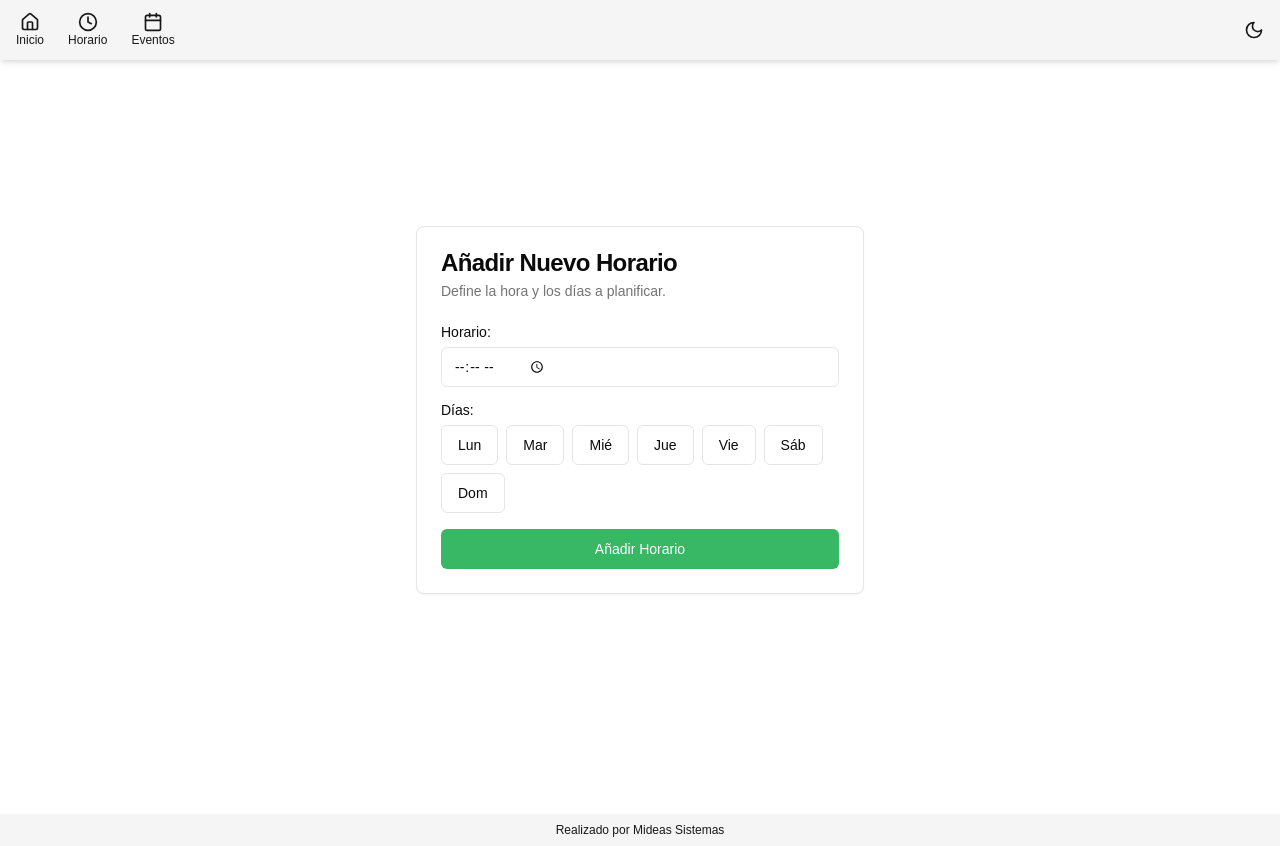
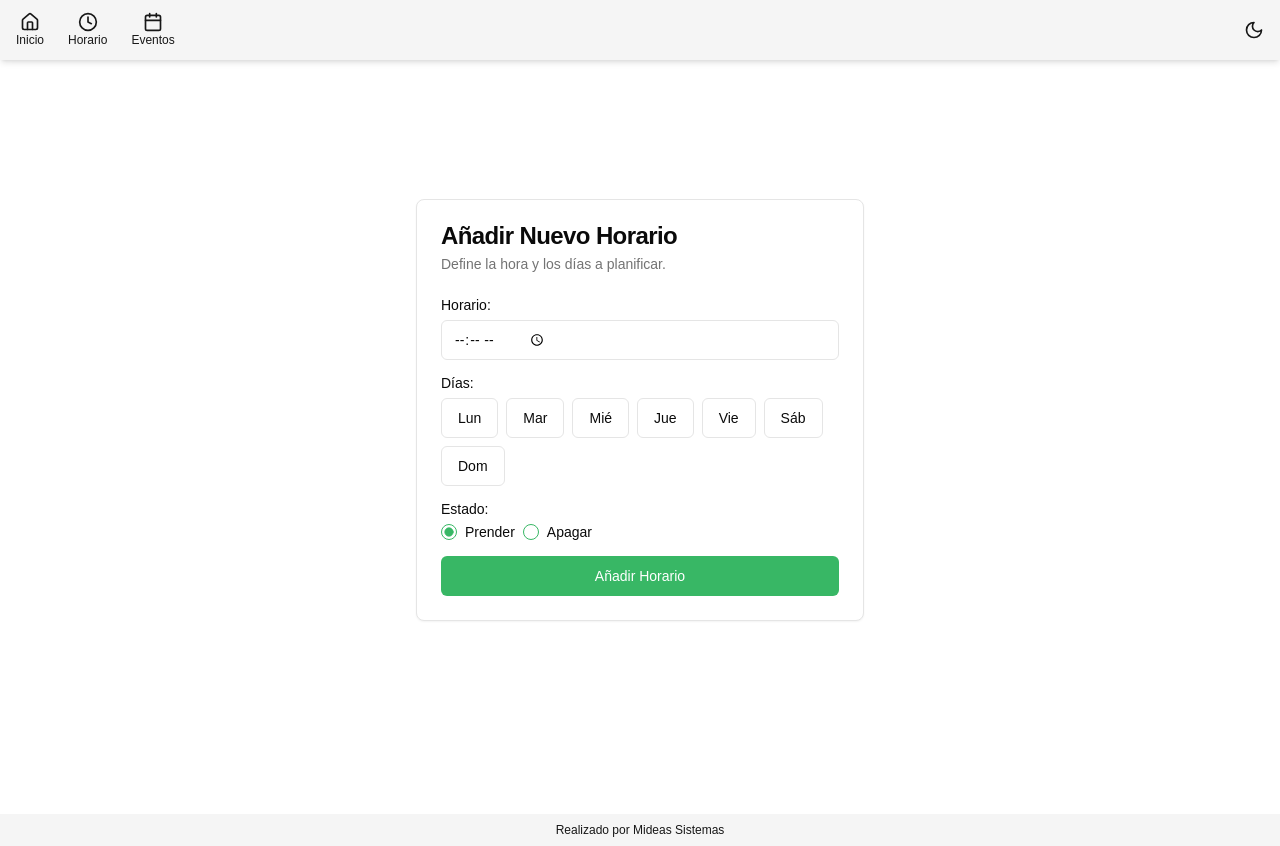
Before and after one commit to hipona/firebase-studio, a Next.js app: page /nuevos-horarios in a window 1280 px wide. Built offline with nearby package versions, Linux system fonts and the light colour scheme.

Commit message:
en lapagina nuevos-horarios agregar un radio boton para seleccionar si se va prender o apagar y que grabe en schedule.status                     antes de añadir un horario

```diff
--- a/src/app/nuevos-horarios/page.tsx
+++ b/src/app/nuevos-horarios/page.tsx
@@ -36,6 +36,7 @@ import { Popover, PopoverContent, PopoverTrigger } from '@/components/ui/popover
 import '../../../styles.css';
 import { CheckCircle } from 'lucide-react';
 import { Sheet, SheetContent, SheetHeader, SheetTitle, SheetDescription, SheetTrigger } from '@/components/ui/sheet';
+import { RadioGroup, RadioGroupItem } from "@/components/ui/radio-group"
 
 const firebaseConfig = {
   apiKey: process.env.NEXT_PUBLIC_FIREBASE_API_KEY,
@@ -69,6 +70,7 @@ export default function NuevosHorariosPage() {
   const [selectedScheduleId, setSelectedScheduleId] = useState<string | null>(
     null
   );
+  const [newStatus, setNewStatus] = useState<boolean>(true); // Estado para el status del nuevo horario
 
   const updateVersion = async () => {
     const versionRef = ref(db, 'version');
@@ -117,7 +119,7 @@ export default function NuevosHorariosPage() {
       await set(newScheduleRef, {
         time: newTime,
         days: newDays,
-        status: true,
+        status: newStatus, // Usar el estado del radio button
       });
       toast({
         title: 'Éxito',
@@ -125,6 +127,7 @@ export default function NuevosHorariosPage() {
       });
       setNewTime('');
       setNewDays([]);
+      setNewStatus(true); // Resetear el estado del radio button
 
       // Actualizar la versión en Firebase
       await updateVersion();
@@ -203,6 +206,19 @@ export default function NuevosHorariosPage() {
               ))}
             </div>
           </div>
+           <div className="grid gap-2">
+              <Label>Estado:</Label>
+              <RadioGroup defaultValue={newStatus.toString()} className="flex gap-2" onValueChange={(value) => setNewStatus(value === 'true')}>
+                <div className="flex items-center space-x-2">
+                  <RadioGroupItem value="true" id="on" />
+                  <Label htmlFor="on">Prender</Label>
+                </div>
+                <div className="flex items-center space-x-2">
+                  <RadioGroupItem value="false" id="off" />
+                  <Label htmlFor="off">Apagar</Label>
+                </div>
+              </RadioGroup>
+            </div>
           <Button onClick={handleAddSchedule}>Añadir Horario</Button>
         </CardContent>
       </Card>
```
